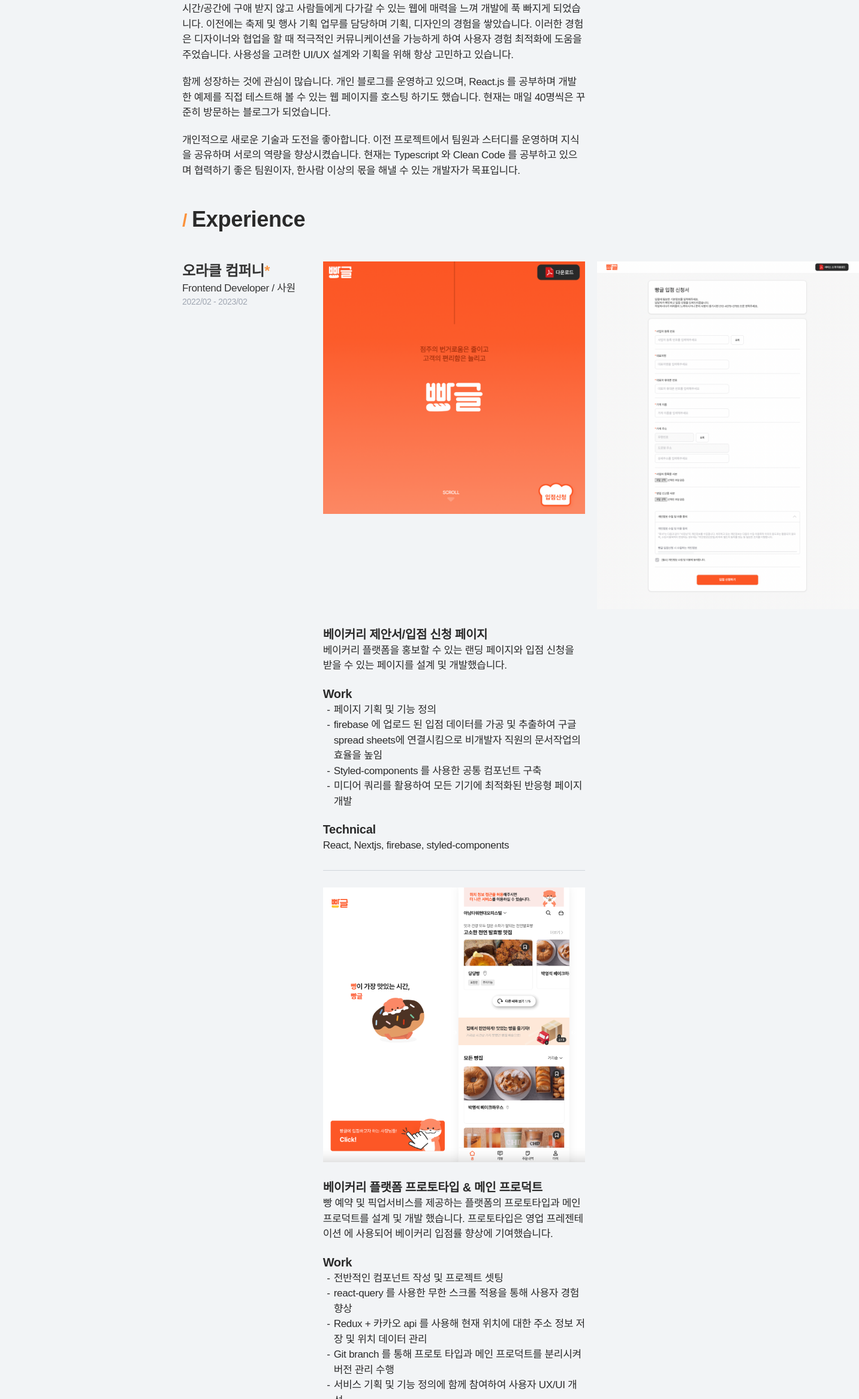
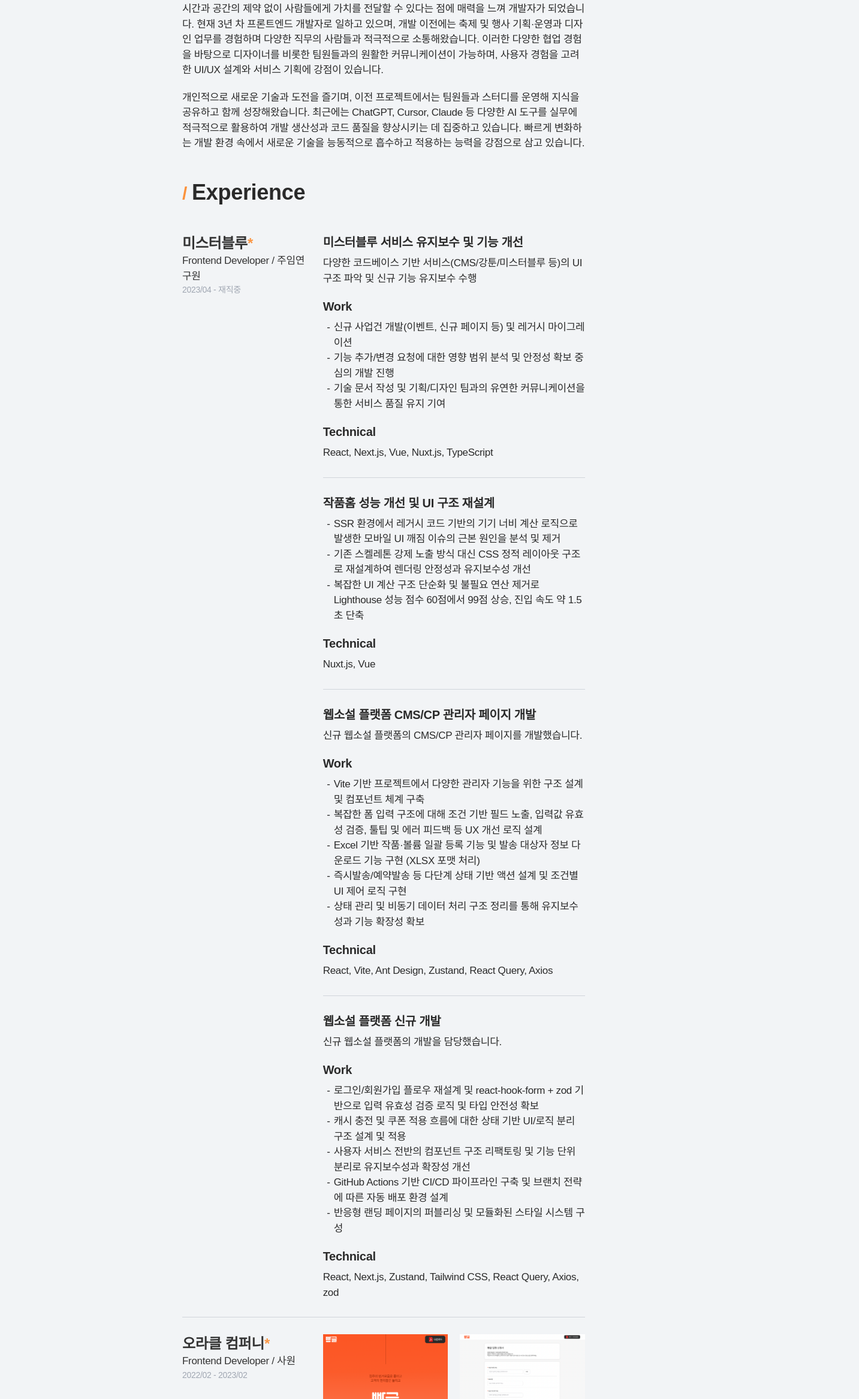
Before and after one commit to mirro97/my-page, a Next.js app: page / in a window 1280 px wide. Shown: the part 360-2693 px from the top of the page at 60% size, 1433 px wide, since content can reach past the window. Built offline with nearby package versions, Linux system fonts and the light colour scheme.

Commit message:
[update] 내용 업데이트

```diff
--- a/next.config.js
+++ b/next.config.js
@@ -1,6 +1,10 @@
 /** @type {import('next').NextConfig} */
 const nextConfig = {
-  // reactStrictMode: true,
+  output: "export",
+  trailingSlash: true,
+  images: {
+    unoptimized: true,
+  },
 };
 
 module.exports = nextConfig;
--- a/src/app/page.tsx
+++ b/src/app/page.tsx
@@ -22,27 +22,111 @@
 
       <BasicBox>
         <TextBox>
-          시간/공간에 구애 받지 않고 사람들에게 다가갈 수 있는 웹에 매력을 느껴 개발에 푹 빠지게
-          되었습니다. 이전에는 축제 및 행사 기획 업무를 담당하며 기획, 디자인의 경험을 쌓았습니다.
-          이러한 경험은 디자이너와 협업을 할 때 적극적인 커뮤니케이션을 가능하게 하여 사용자 경험
-          최적화에 도움을 주었습니다. 사용성을 고려한 UI/UX 설계와 기획을 위해 항상 고민하고
-          있습니다.
+          시간과 공간의 제약 없이 사람들에게 가치를 전달할 수 있다는 점에 매력을 느껴 개발자가
+          되었습니다. 현재 3년 차 프론트엔드 개발자로 일하고 있으며, 개발 이전에는 축제 및 행사
+          기획·운영과 디자인 업무를 경험하며 다양한 직무의 사람들과 적극적으로 소통해왔습니다.
+          이러한 다양한 협업 경험을 바탕으로 디자이너를 비롯한 팀원들과의 원활한 커뮤니케이션이
+          가능하며, 사용자 경험을 고려한 UI/UX 설계와 서비스 기획에 강점이 있습니다.
         </TextBox>
         <TextBox>
-          함께 성장하는 것에 관심이 많습니다. 개인 블로그를 운영하고 있으며, React.js 를 공부하며
-          개발한 예제를 직접 테스트해 볼 수 있는 웹 페이지를 호스팅 하기도 했습니다. 현재는 매일
-          40명씩은 꾸준히 방문하는 블로그가 되었습니다.
-        </TextBox>
-        <TextBox>
-          개인적으로 새로운 기술과 도전을 좋아합니다. 이전 프로젝트에서 팀원과 스터디를 운영하며
-          지식을 공유하며 서로의 역량을 향상시켰습니다. 현재는 Typescript 와 Clean Code 를 공부하고
-          있으며 협력하기 좋은 팀원이자, 한사람 이상의 몫을 해낼 수 있는 개발자가 목표입니다.
+          개인적으로 새로운 기술과 도전을 즐기며, 이전 프로젝트에서는 팀원들과 스터디를 운영해
+          지식을 공유하고 함께 성장해왔습니다. 최근에는 ChatGPT, Cursor, Claude 등 다양한 AI 도구를
+          실무에 적극적으로 활용하여 개발 생산성과 코드 품질을 향상시키는 데 집중하고 있습니다.
+          빠르게 변화하는 개발 환경 속에서 새로운 기술을 능동적으로 흡수하고 적용하는 능력을
+          강점으로 삼고 있습니다.
         </TextBox>
       </BasicBox>
 
       {/* 경력 */}
       <BasicBox>
         <SubHeader>Experience</SubHeader>
+        {/* #미스터블루 */}
+        <TwoSeperatedBox>
+          <StickyBox
+            hasTitlePoint
+            title="미스터블루"
+            content="Frontend Developer / 주임연구원"
+            subContent="2023/04 - 재직중"
+          />
+          <div>
+            {/* 미스터블루 1 */}
+            <ContentBox>
+              <TextBox title="미스터블루 서비스 유지보수 및 기능 개선">
+                <p>
+                  다양한 코드베이스 기반 서비스(CMS/강툰/미스터블루 등)의 UI 구조 파악 및 신규 기능
+                  유지보수 수행
+                </p>
+              </TextBox>
+              <TextBox title="Work">
+                <TextList
+                  list={[
+                    "신규 사업건 개발(이벤트, 신규 페이지 등) 및 레거시 마이그레이션",
+                    "기능 추가/변경 요청에 대한 영향 범위 분석 및 안정성 확보 중심의 개발 진행",
+                    "기술 문서 작성 및 기획/디자인 팀과의 유연한 커뮤니케이션을 통한 서비스 품질 유지 기여",
+                  ]}
+                />
+              </TextBox>
+              <TextBox title="Technical">
+                <p> React, Next.js, Vue, Nuxt.js, TypeScript</p>
+              </TextBox>
+            </ContentBox>
+            {/* 미스터블루 2 */}
+            <ContentBox>
+              <TextBox title="작품홈 성능 개선 및 UI 구조 재설계">
+                <TextList
+                  list={[
+                    "SSR 환경에서 레거시 코드 기반의 기기 너비 계산 로직으로 발생한 모바일 UI 깨짐 이슈의 근본 원인을 분석 및 제거",
+                    "기존 스켈레톤 강제 노출 방식 대신 CSS 정적 레이아웃 구조로 재설계하여 렌더링 안정성과 유지보수성 개선",
+                    "복잡한 UI 계산 구조 단순화 및 불필요 연산 제거로 Lighthouse 성능 점수 60점에서  99점 상승, 진입 속도 약 1.5초 단축",
+                  ]}
+                />
+              </TextBox>
+              <TextBox title="Technical">
+                <p>Nuxt.js, Vue</p>
+              </TextBox>
+            </ContentBox>
+            {/* 미스터블루 3 */}
+            <ContentBox>
+              <TextBox title="웹소설 플랫폼 CMS/CP 관리자 페이지 개발">
+                <p>신규 웹소설 플랫폼의 CMS/CP 관리자 페이지를 개발했습니다.</p>
+              </TextBox>
+              <TextBox title="Work">
+                <TextList
+                  list={[
+                    "Vite 기반 프로젝트에서 다양한 관리자 기능을 위한 구조 설계 및 컴포넌트 체계 구축",
+                    "복잡한 폼 입력 구조에 대해 조건 기반 필드 노출, 입력값 유효성 검증, 툴팁 및 에러 피드백 등 UX 개선 로직 설계",
+                    "Excel 기반 작품·볼륨 일괄 등록 기능 및 발송 대상자 정보 다운로드 기능 구현 (XLSX 포맷 처리)",
+                    "즉시발송/예약발송 등 다단계 상태 기반 액션 설계 및 조건별 UI 제어 로직 구현",
+                    "상태 관리 및 비동기 데이터 처리 구조 정리를 통해 유지보수성과 기능 확장성 확보",
+                  ]}
+                />
+              </TextBox>
+              <TextBox title="Technical">
+                <p>React, Vite, Ant Design, Zustand, React Query, Axios</p>
+              </TextBox>
+            </ContentBox>
+            {/* 미스터블루 4 */}
+            <ContentBox>
+              <TextBox title="웹소설 플랫폼 신규 개발">
+                <p>신규 웹소설 플랫폼의 개발을 담당했습니다.</p>
+              </TextBox>
+              <TextBox title="Work">
+                <TextList
+                  list={[
+                    "로그인/회원가입 플로우 재설계 및 react-hook-form + zod 기반으로 입력 유효성 검증 로직 및 타입 안전성 확보",
+                    "캐시 충전 및 쿠폰 적용 흐름에 대한 상태 기반 UI/로직 분리 구조 설계 및 적용",
+                    "사용자 서비스 전반의 컴포넌트 구조 리팩토링 및 기능 단위 분리로 유지보수성과 확장성 개선",
+                    "GitHub Actions 기반 CI/CD 파이프라인 구축 및 브랜치 전략에 따른 자동 배포 환경 설계",
+                    "반응형 랜딩 페이지의 퍼블리싱 및 모듈화된 스타일 시스템 구성",
+                  ]}
+                />
+              </TextBox>
+              <TextBox title="Technical">
+                <p> React, Next.js, Zustand, Tailwind CSS, React Query, Axios, zod</p>
+              </TextBox>
+            </ContentBox>
+          </div>
+        </TwoSeperatedBox>
         {/* # 오라클컴퍼니 */}
         <TwoSeperatedBox>
           <StickyBox
@@ -60,15 +144,17 @@
                   alt="베이커리 플랫폼 제안서 홈 화면"
                   width={100}
                   height={100}
+                  className="flex-1 w-0 min-w-0 object-contain"
                 />
                 <Image
                   src="/images/proposal/제안서.png"
                   alt="베이커리 플랫폼 제안서 입점신청서 화면"
                   width={100}
                   height={100}
+                  className="flex-1 w-0 min-w-0 object-contain"
                 />
               </ImageBox>
-              <TextBox title="베이커리 제안서/입점 신청 페이지">
+              <TextBox title="베이커리 랜딩페이지 및 입점 신청 페이지 개발">
                 <p>
                   베이커리 플랫폼을 홍보할 수 있는 랜딩 페이지와 입점 신청을 받을 수 있는 페이지를
                   설계 및 개발했습니다.
@@ -77,22 +163,28 @@
               <TextBox title="Work">
                 <TextList
                   list={[
-                    "페이지 기획 및 기능 정의",
-                    "firebase 에 업로드 된 입점 데이터를 가공 및 추출하여 구글 spread sheets에 연결시킴으로 비개발자 직원의 문서작업의 효율을 높임",
-                    "Styled-components 를 사용한 공통 컴포넌트 구축",
-                    "미디어 쿼리를 활용하여 모든 기기에 최적화된 반응형 페이지 개발",
+                    "Firebase 기반 데이터 구조 및 Storage 설계로 입점 신청 정보 저장 및 이미지 업로드 기능 구현",
+                    "신청 데이터를 Google Sheets API로 자동 변환·연동하여 비개발자의 문서화 업무 효율화",
+                    "사업자 등록번호 조회(공공데이터 API), 주소 검색(다음 API) 등 외부 API 연동",
+                    "styled-components 기반 공통 UI 컴포넌트 시스템 설계 및 반응형 퍼블리싱 구현",
                   ]}
                 />
               </TextBox>
               <TextBox title="Technical">
-                <p>React, Nextjs, firebase, styled-components</p>
+                <p> React, Next.js, Firebase, styled-components, Axios</p>
               </TextBox>
             </ContentBox>
 
             {/* 오라클컴퍼니 2 */}
             <ContentBox>
               <ImageBox>
-                <img src="/images/bbanggle/홈.png" alt="베이커리 플랫폼 메인 프로덕트" />
+                <Image
+                  src="/images/bbanggle/홈.png"
+                  alt="베이커리 플랫폼 개발"
+                  width={100}
+                  height={100}
+                  className="flex-1 w-0 min-w-0 object-contain"
+                />
               </ImageBox>
               <TextBox title="베이커리 플랫폼 프로토타입 & 메인 프로덕트">
                 <p>
@@ -104,16 +196,17 @@
               <TextBox title="Work">
                 <TextList
                   list={[
-                    "전반적인 컴포넌트 작성 및 프로젝트 셋팅",
-                    "react-query 를 사용한 무한 스크롤 적용을 통해 사용자 경험 향상",
-                    "Redux + 카카오 api 를 사용해 현재 위치에 대한 주소 정보 저장 및 위치 데이터 관리",
-                    "Git branch 를 통해 프로토 타입과 메인 프로덕트를 분리시켜 버전 관리 수행",
-                    "서비스 기획 및 기능 정의에 함께 참여하여 사용자 UX/UI 개선",
+                    "서비스 기획 단계부터 참여하여 전체 화면 구조 및 데이터 흐름 설계 주도",
+                    "react-query 기반 무한 스크롤, 메뉴·매장 상세 페이지, 주문 내역 등 핵심 기능 개발",
+                    "Geolocation API 및 Kakao 주소 검색 API 연동으로 위치 기반 주소 설정 및 즐겨찾기 기능 구현",
+                    "카카오 로그인, 약관 동의, 닉네임 중복 확인 등 인증 절차 및 예외 대응 흐름 구현",
+                    "주문 금액 및 포인트 계산 로직 구현, Redux 기반 상태 관리 구조 설계",
+                    "Firebase Hosting으로 배포 및 접속자 수 기반 기능 개선 논의 지원",
                   ]}
                 />
               </TextBox>
               <TextBox title="Technical">
-                <p>React, Redux, Nextjs, firebase, styled-components</p>
+                <p>React, Next.js, Redux, react-query, Firebase, styled-components</p>
               </TextBox>
 
               <TextBox title="Portfolio">
@@ -136,15 +229,15 @@
               <TextBox title="Work">
                 <TextList
                   list={[
-                    "기획팀과 백엔드, 프론트 팀의 주기적인 회의 진행을 통해 기획, 개발의 방향성 제시 및 의견 조율",
-                    "화면 설계 및 라우팅 구축. 전체적인 프로젝트의 구조를 잡음",
-                    "custom hook 공통 모듈을 활용해 효율적인 코드관리를 하고자 함",
-                    "검색, 필터링, 페이지 네비게이션, 로그인 구현",
+                    "입점사 및 상품·주문·정산 관리를 위한 백오피스 시스템 구조 및 화면 흐름 설계 주도",
+                    "Atomic Design 기반 UI 컴포넌트 체계 설계 및 custom hook 추상화로 재사용성과 유지보수성 개선",
+                    "검색, 필터, 페이지네이션, 로그인 등 백오피스 핵심 기능 구현",
+                    "기획·프론트·백엔드 협업을 통해 기능 요구사항 정립 및 개발 방향 조율",
                   ]}
                 />
               </TextBox>
               <TextBox title="Technical">
-                <p>React, Redux, Nextjs, styled-components</p>
+                <p>React, Next.js, Redux, styled-components</p>
               </TextBox>
               <TextBox title="Portfolio">
                 해당 프로젝트는{" "}
@@ -156,7 +249,6 @@
             </ContentBox>
           </div>
         </TwoSeperatedBox>
-
         {/* # 오르카소프트 */}
         <TwoSeperatedBox>
           <StickyBox
@@ -168,21 +260,20 @@
           <div>
             {/* 오르카소프트 1 */}
             <ContentBox>
-              <TextBox title="백오피스 개발 템플릿 ">
+              <TextBox title="백오피스 템플릿 개발 ">
                 <p>관리자 페이지를 개발할 때 사용하게 될 기본 템플릿 페이지 개발</p>
               </TextBox>
               <TextBox title="Work">
                 <TextList
                   list={[
-                    "Vue.js 와 thymeleaf 로 각각 2가지 버전의 관리자 페이지 개발",
-                    "미디어 쿼리를 사용하여 반응형 웹으로 제작",
-                    "UX를 고려한 다양한 사용자 편의 제공",
-                    "관리자 페이지 thymeleaf와 spring으로 마이그레이션",
+                    "Vue.js 및 Thymeleaf 기반의 공통 백오피스 템플릿 설계 및 개발, 다양한 기술 환경에서 재사용 가능한 구조 구현",
+                    "입력 오류 방지 및 시각적 피드백 등 UX 요소를 반영한 사용자 인터랙션 설계",
+                    "RESTful API 연동 기반 CRUD 기능 구성 및 반응형 레이아웃 대응",
                   ]}
                 />
               </TextBox>
               <TextBox title="Technical">
-                <p>HTML5, Css, Javascript, Vue.js, thymeleaf, spring</p>
+                <p>Vue.js, JavaScript, Thymeleaf, Spring</p>
               </TextBox>
             </ContentBox>
 
@@ -197,35 +288,14 @@
               <TextBox title="Work">
                 <TextList
                   list={[
-                    "식수관리 및 통계 .xlsx 다운로드, 주간 메뉴 업로드 기능 개발",
-                    "화면 깜빡임을 최소화하며, UX 개선",
-                    "restful api 를 통해 서버와 통신하며 CRUD 구현",
-                    "Vuex를 사용하여 로그인 상태 관리",
+                    "PHP 기반 시스템을 Vue.js 및 Nuxt.js 기반으로 리팩토링 및 마이그레이션",
+                    "식단 관리, 주간 메뉴 업로드, 통계 다운로드(xlsx) 등 주요 기능 개발",
+                    "로그인 상태 및 권한 기반 화면 접근 제어 로직 구현",
                   ]}
                 />
               </TextBox>
               <TextBox title="Technical">
-                <p>HTML5, Css, Javascript, Vue.js, Nuxt.js</p>
-              </TextBox>
-            </ContentBox>
-
-            {/* 오르카소프트 3 */}
-            <ContentBox>
-              <TextBox title="VR 간호 시험 관리 관리자 시스템">
-                <p>VR 간호시험 결과 확인 및 학생, 선생님을 관리하는 웹 페이지를 개발했습니다.</p>
-              </TextBox>
-              <TextBox title="Work">
-                <TextList
-                  list={[
-                    "화면 설계/디자인을 포함한 프론트 단의 기능 개발",
-                    "router-navigation 을 통해 슈퍼관리자와 일반관리자에게 보여지는 화면 통제",
-                    "restful api 를 통해 서버와 통신하며 CRUD 구현",
-                    "학생 성적 데이터와 학생 정보 excel 다운로드 기능 개발",
-                  ]}
-                />
-              </TextBox>
-              <TextBox title="Technical">
-                <p>HTML5, Css, Javascript, Vue.js</p>
+                <p>Vue.js, Nuxt.js, JavaScript, Vuex</p>
               </TextBox>
             </ContentBox>
           </div>
@@ -245,6 +315,7 @@
                 alt="나만의 포켓몬 도감"
                 width={100}
                 height={100}
+                className="flex-1 w-0 min-w-0 object-contain"
               />
             </ImageBox>
             <TextBox>
@@ -286,7 +357,13 @@
           <StickyBox title="React 예제 실습" subContent="2022/07" />
           <ContentBox>
             <ImageBox>
-              <img src="/images/projects/코드실습.PNG" alt="React 예제 실습" />
+              <Image
+                src="/images/projects/코드실습.PNG"
+                alt="React 예제 실습"
+                width={100}
+                height={100}
+                className="flex-1 w-0 min-w-0 object-contain"
+              />
             </ImageBox>
             <TextBox>
               <p>처음 React 를 공부하며 개발한 페이지입니다.</p>
@@ -323,7 +400,13 @@
           <StickyBox title="Custom Toast Message" subContent="2021/06" />
           <ContentBox>
             <ImageBox>
-              <img src="/images/projects/CustomToastMessage.png" alt="커스텀 토스트 메시지" />
+              <Image
+                src="/images/projects/CustomToastMessage.png"
+                alt="커스텀 토스트 메시지"
+                width={100}
+                height={100}
+                className="flex-1 w-0 min-w-0 object-contain"
+              />
             </ImageBox>
 
             <TextBox>
--- a/src/components/Box/ImageBox.tsx
+++ b/src/components/Box/ImageBox.tsx
@@ -5,5 +5,5 @@
 }
 
 export default function ImageBox({ children }: IProps) {
-  return <div className="flex space-x-5 mb-7">{children}</div>;
+  return <div className="w-full flex gap-5 mb-7">{children}</div>;
 }
--- a/src/components/Box/StickyBox.tsx
+++ b/src/components/Box/StickyBox.tsx
@@ -10,7 +10,7 @@
 
 export default function StickyBox({ title, hasTitlePoint, content, subContent }: IProps) {
   return (
-    <div className="mb-10 sticky top-4 h-fit shadow-sm rounded-[32px] bg-white sm:p-0 p-6 sm:bg-opacity-0 sm:top-2/4 sm:shadow-none opacity-95">
+    <div className="mb-10 sticky top-4 h-fit shadow-sm rounded-[16px] bg-white sm:p-0 p-6 sm:bg-opacity-0 sm:top-2/4 sm:shadow-none opacity-95">
       <Text size="2xl" isBold>
         {title}
         {hasTitlePoint && <Point>*</Point>}
--- a/src/components/Box/TextBox.tsx
+++ b/src/components/Box/TextBox.tsx
@@ -10,7 +10,7 @@
   return (
     <div className="mb-5 last:mb-0">
       {title && (
-        <Text size="xl" isBold>
+        <Text size="xl" isBold className="mb-[8px]">
           {title}
         </Text>
       )}
--- a/src/components/Layout/Layout.tsx
+++ b/src/components/Layout/Layout.tsx
@@ -1,4 +1,8 @@
-import { ContainerProps } from "@/interfaces/Common.interface";
+import { ReactNode } from "react";
+
+interface ContainerProps {
+  children: ReactNode;
+}
 
 export default function Layout({ children }: ContainerProps) {
   return (
--- a/src/components/Layout/TopSection.tsx
+++ b/src/components/Layout/TopSection.tsx
@@ -1,4 +1,8 @@
-import { ContainerProps } from "@/interfaces/Common.interface";
+import { ReactNode } from "react";
+
+interface ContainerProps {
+  children: ReactNode;
+}
 
 export default function TopSection({ children }: ContainerProps) {
   return <div className="py-16 text-left">{children}</div>;
--- a/src/components/TextList.tsx
+++ b/src/components/TextList.tsx
@@ -5,8 +5,10 @@
 export default function TextList({ list }: IProps) {
   return (
     <ul className="list-outside">
-      {list.map((el) => (
-        <li className="list-['-'] pl-[6px] ml-[12px]">{el}</li>
+      {list.map((el, index) => (
+        <li key={index} className="list-['-'] pl-[6px] ml-[12px]">
+          {el}
+        </li>
       ))}
     </ul>
   );
```
Also changed, not shown: src/components/Layout/BottomSection.tsx (+6 -4 lines).
